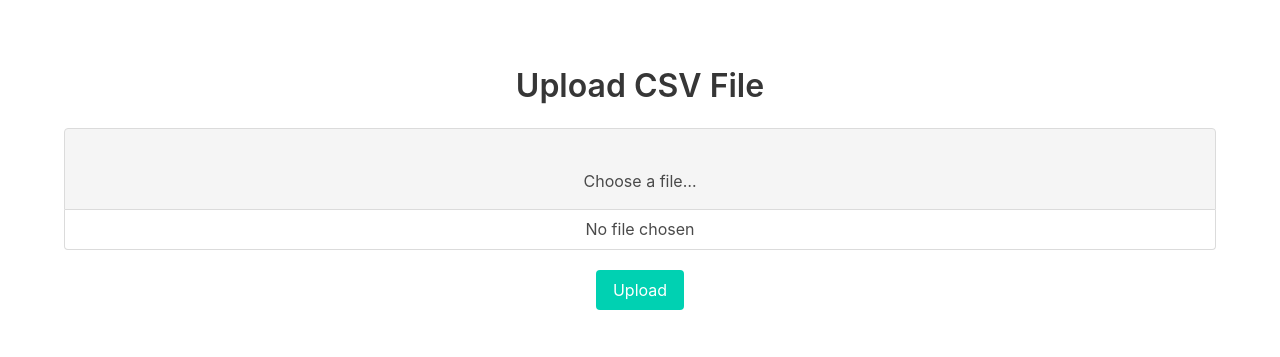
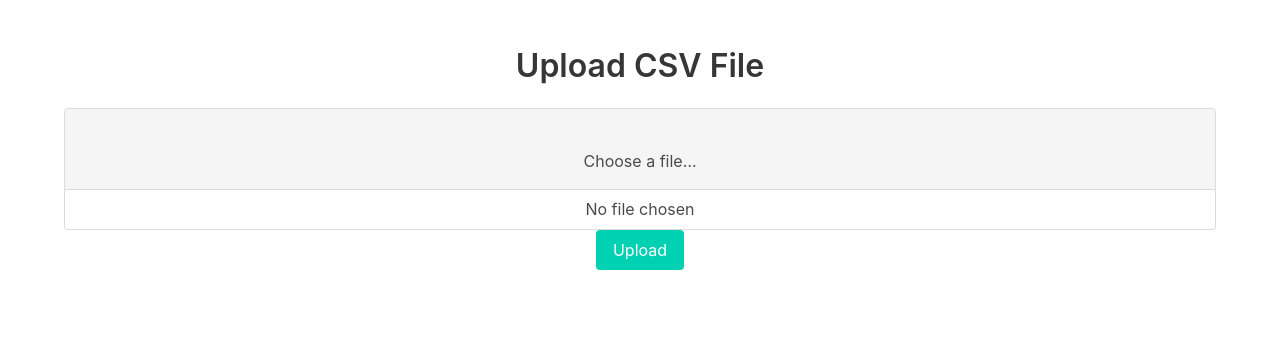
Before and after one commit to GeroZayas/Vocabulary-Trainer-App, a Flask app: page /upload in a window 1280 px wide. Shown: the top 357 px of the page. Run offline with Flask 3, Linux system fonts and the light colour scheme.

Commit message:
aider: Revert margin changes in upload.html.
# Aider chat conversation:

USER: undo the changes

ASSISTANT: No changes are needed.

```diff
--- a/templates/upload.html
+++ b/templates/upload.html
@@ -11,14 +11,14 @@
     />
     <style>
       .section {
-        margin-top: 20px;
-        margin-bottom: 20px;
+        /* margin-top: 20px; */
+        /* margin-bottom: 20px; */
       }
       .file {
-        margin-bottom: 20px;
+        /* margin-bottom: 20px; */
       }
       .field {
-        margin-top: 20px;
+        /* margin-top: 20px; */
       }
     </style>
   </head>
```
